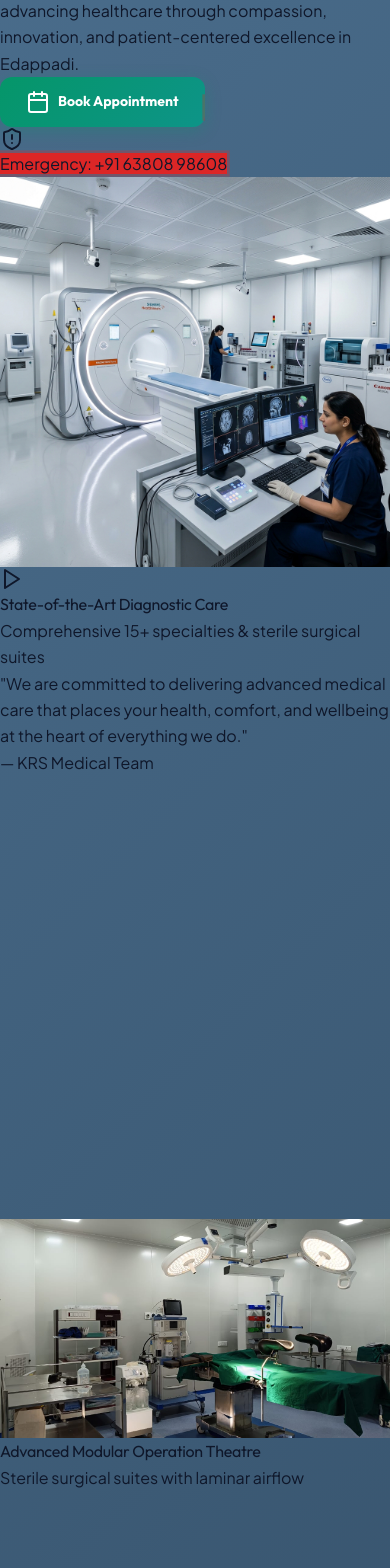
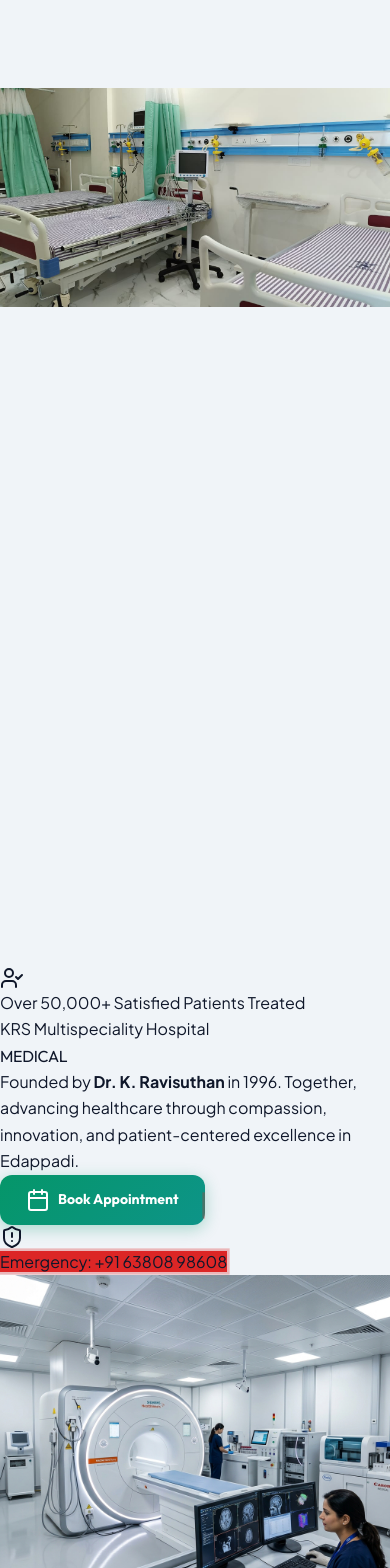
Before and after one commit to Manju1303/krs, a React (Vite) app: page / in a window 390 px wide. Shown: the part 1065-2633 px from the top of the page. Built offline with nearby package versions, Linux system fonts and the light colour scheme.

Commit message:
Update slideshow to cycle in background and style typography overlay

```diff
--- a/src/components/Hero.jsx
+++ b/src/components/Hero.jsx
@@ -11,12 +11,7 @@
 export default function Hero({ onOpenBooking }) {
   const [currentSlide, setCurrentSlide] = useState(0);
 
-  const heroSlides = [
-    {
-      url: getImg('images/hero_doctor_portrait.png'),
-      caption: 'KRS Specialist Doctors',
-      sub: 'Dedicated surgeons & medical consultants'
-    },
+  const backgroundSlides = [
     {
       url: getImg('images/ot_main.jpeg'),
       caption: 'Advanced Modular Operation Theatre',
@@ -46,41 +41,62 @@
 
   useEffect(() => {
     const timer = setInterval(() => {
-      setCurrentSlide((prev) => (prev + 1) % heroSlides.length);
-    }, 4500);
+      setCurrentSlide((prev) => (prev + 1) % backgroundSlides.length);
+    }, 5000);
     return () => clearInterval(timer);
-  }, [heroSlides.length]);
+  }, [backgroundSlides.length]);
 
   return (
-    <section id="home" className="relative pt-28 md:pt-36 pb-16 overflow-hidden" style={{ background: 'linear-gradient(135deg, #4A6D8C 0%, #395670 60%, #2A435A 100%)' }}>
+    <section id="home" className="relative pt-28 md:pt-36 pb-16 overflow-hidden" style={{ minHeight: '100dvh' }}>
 
-      {/* Subtle medical grid texture overlay */}
-      <div className="absolute inset-0 pointer-events-none opacity-10 bg-grid-pattern" />
+      {/* ── Background Image Slideshow (Cycles in the entire blue/slate backdrop space) ── */}
+      <div className="absolute inset-0 z-0">
+        {backgroundSlides.map((slide, idx) => (
+          <div
+            key={idx}
+            className="absolute inset-0 transition-opacity duration-1000 ease-in-out"
+            style={{ opacity: idx === currentSlide ? 1 : 0 }}
+          >
+            <img
+              src={slide.url}
+              alt={slide.caption}
+              className="w-full h-full object-cover select-none"
+              draggable={false}
+            />
+          </div>
+        ))}
+
+        {/* Premium layered gradient overlay for high contrast & text readability */}
+        <div className="absolute inset-0 pointer-events-none" style={{
+          background: 'linear-gradient(105deg, rgba(15,32,54,0.94) 0%, rgba(15,32,54,0.85) 50%, rgba(15,32,54,0.45) 100%)',
+        }} />
+        <div className="absolute inset-0 pointer-events-none bg-grid-pattern opacity-15" />
+      </div>
 
       {/* ── Main Hero Content Container ── */}
       <div className="max-w-7xl mx-auto px-6 sm:px-8 lg:px-12 relative z-10">
         <div className="grid grid-cols-1 lg:grid-cols-12 gap-12 items-center min-h-[540px]">
 
-          {/* ── Left Column: Headline & Messaging ── */}
-          <div className="lg:col-span-7 space-y-7 text-white">
+          {/* ── Left Column: Headline & Messaging (With size & typography tailored to the theme) ── */}
+          <div className="lg:col-span-7 space-y-6 text-white animate-fade-in-up">
 
             {/* Patients Trust Pill */}
-            <div className="inline-flex items-center gap-2.5 px-4 py-2 rounded-full bg-white/10 border border-white/20 backdrop-blur-md text-xs font-semibold text-teal-100">
-              <span className="flex h-2 w-2 rounded-full bg-emerald-400 animate-ping" />
-              <UserCheck className="w-4 h-4 text-teal-300" />
+            <div className="inline-flex items-center gap-2.5 px-4 py-2 rounded-full bg-white/10 border border-white/20 backdrop-blur-md text-[11px] font-bold text-teal-300">
+              <span className="flex h-2 w-2 rounded-full bg-teal-400 animate-ping" />
+              <UserCheck className="w-3.5 h-3.5" />
               <span>Over 50,000+ Satisfied Patients Treated</span>
             </div>
 
-            {/* Giant Title */}
-            <div>
-              <span className="text-teal-300 text-sm sm:text-base font-extrabold tracking-widest uppercase font-heading block mb-1">
+            {/* Giant Title & Section Text */}
+            <div className="space-y-3">
+              <span className="text-teal-400 text-xs sm:text-sm font-extrabold tracking-widest uppercase font-heading block">
                 KRS Multispeciality Hospital
               </span>
-              <h1 className="text-5xl sm:text-6xl lg:text-7xl font-black tracking-tight leading-[1.05] font-heading">
+              <h1 className="text-5xl sm:text-6xl lg:text-[4.5rem] font-black tracking-tight leading-[1.05] font-heading text-white">
                 MEDICAL
               </h1>
-              <p className="mt-4 text-slate-100 text-base sm:text-lg max-w-xl font-normal leading-relaxed">
-                Founded by <strong className="text-teal-200 font-semibold">Dr. K. Ravisuthan</strong> in 1996.
+              <p className="text-slate-300 text-sm sm:text-base max-w-xl font-normal leading-relaxed">
+                Founded by <strong className="text-teal-300 font-semibold">Dr. K. Ravisuthan</strong> in 1996.
                 Together, advancing healthcare through compassion, innovation, and patient-centered excellence in Edappadi.
               </p>
             </div>
@@ -89,7 +105,7 @@
             <div className="flex flex-wrap gap-4 pt-2">
               <button
                 onClick={onOpenBooking}
-                className="btn-premium py-3.5 px-7 text-sm font-bold shadow-xl hover:scale-105 transition-all"
+                className="btn-premium py-3.5 px-7 text-xs font-extrabold uppercase tracking-wider shadow-xl hover:scale-105 transition-all"
               >
                 <Calendar className="w-4 h-4" />
                 Book Appointment
@@ -97,7 +113,7 @@
 
               <a
                 href={`tel:${hospitalInfo.hospitalMobile}`}
-                className="inline-flex items-center gap-2.5 px-6 py-3.5 rounded-xl font-bold text-sm text-white transition-all hover:scale-105 shadow-xl"
+                className="inline-flex items-center gap-2.5 px-6 py-3.5 rounded-xl font-extrabold text-xs uppercase tracking-wider text-white transition-all hover:scale-105 shadow-xl"
                 style={{
                   background: '#dc2626',
                   animation: 'pulseRed 2.5s infinite',
@@ -109,7 +125,7 @@
             </div>
 
             {/* Video Preview Thumbnail */}
-            <div className="pt-4 hidden sm:block">
+            <div className="pt-2 hidden sm:block">
               <div className="inline-flex items-center gap-4 p-2.5 pr-6 rounded-2xl bg-white/10 backdrop-blur-xl border border-white/20 shadow-2xl max-w-md">
                 <div className="relative w-16 h-16 rounded-xl overflow-hidden shrink-0 group cursor-pointer" onClick={onOpenBooking}>
                   <img src={getImg('images/medical_tech_lab.png')} alt="KRS Hospital Virtual Tour" className="w-full h-full object-cover group-hover:scale-110 transition-transform duration-300" />
@@ -121,22 +137,22 @@
                 </div>
                 <div>
                   <h4 className="text-xs font-bold text-white leading-tight">State-of-the-Art Diagnostic Care</h4>
-                  <p className="text-[11px] text-slate-200 mt-1 leading-snug">Comprehensive 15+ specialties & sterile surgical suites</p>
+                  <p className="text-[11px] text-slate-300 mt-1 leading-snug">Comprehensive 15+ specialties & sterile surgical suites</p>
                 </div>
               </div>
             </div>
 
           </div>
 
-          {/* ── Right Column: Interactive Image Slideshow ── */}
+          {/* ── Right Column: Doctor Hero Portrait (Static card matching Heltro Template) ── */}
           <div className="lg:col-span-5 relative flex justify-center lg:justify-end">
 
             {/* Backdrop glow */}
-            <div className="absolute top-1/2 left-1/2 -translate-x-1/2 -translate-y-1/2 w-80 h-80 bg-teal-400/20 rounded-full blur-3xl pointer-events-none" />
+            <div className="absolute top-1/2 left-1/2 -translate-x-1/2 -translate-y-1/2 w-80 h-80 bg-teal-400/15 rounded-full blur-3xl pointer-events-none" />
 
             {/* Floating Top Statement Card */}
-            <div className="absolute -top-4 right-0 z-20 hidden md:block max-w-xs p-4 rounded-2xl bg-white/15 backdrop-blur-xl border border-white/25 shadow-2xl text-white">
-              <p className="text-xs font-medium leading-relaxed text-slate-100">
+            <div className="absolute -top-4 right-0 z-20 hidden md:block max-w-xs p-4 rounded-2xl bg-white/10 backdrop-blur-xl border border-white/20 shadow-2xl text-white">
+              <p className="text-xs font-medium leading-relaxed text-slate-200">
                 "We are committed to delivering advanced medical care that places your health, comfort, and wellbeing at the heart of everything we do."
               </p>
               <div className="mt-2 text-[10px] text-teal-300 font-bold uppercase tracking-wider">
@@ -144,50 +160,22 @@
               </div>
             </div>
 
-            {/* Slideshow Card Container */}
-            <div className="relative z-10 w-full max-w-md aspect-[4/5] rounded-3xl overflow-hidden border-2 border-white/20 shadow-2xl bg-slate-800/30 backdrop-blur-sm">
-              {heroSlides.map((slide, idx) => (
-                <div
-                  key={idx}
-                  className="absolute inset-0 transition-opacity duration-1000 ease-in-out"
-                  style={{ opacity: idx === currentSlide ? 1 : 0 }}
-                >
-                  <img
-                    src={slide.url}
-                    alt={slide.caption}
-                    className="w-full h-full object-cover select-none"
-                    draggable={false}
-                  />
-                  {/* Glass caption panel */}
-                  <div className="absolute inset-x-0 bottom-0 bg-gradient-to-t from-slate-950/90 via-slate-900/40 to-transparent p-6 pt-16 text-white">
-                    <h4 className="text-sm font-bold font-heading">{slide.caption}</h4>
-                    <p className="text-[11px] text-slate-300 mt-1">{slide.sub}</p>
-                  </div>
-                </div>
-              ))}
+            {/* Doctor Card Wrapper */}
+            <div className="relative z-10 w-full max-w-sm rounded-3xl overflow-hidden border border-white/10 shadow-2xl bg-slate-950/20 backdrop-blur-md">
+              <img
+                src={getImg('images/hero_doctor_portrait.png')}
+                alt="KRS Medical Professional"
+                className="w-full h-auto object-cover transform hover:scale-102 transition-transform duration-500"
+              />
 
               {/* Floating Experience Badge (Oversized 28+ Stat) */}
-              <div className="absolute bottom-4 left-4 z-20 p-4 rounded-2xl bg-slate-900/85 backdrop-blur-xl border border-white/20 shadow-2xl flex items-center gap-4 text-white">
+              <div className="absolute bottom-4 left-4 z-20 p-4 rounded-2xl bg-slate-900/90 backdrop-blur-xl border border-white/10 shadow-2xl flex items-center gap-4 text-white">
                 <div className="text-4xl font-extrabold font-heading text-teal-400 leading-none">
                   28+
                 </div>
                 <div className="text-xs font-semibold leading-tight text-slate-200">
                   Years of Medical<br />Excellence in Salem
                 </div>
-              </div>
-
-              {/* Slide Indicators */}
-              <div className="absolute top-4 left-4 z-20 flex gap-1.5">
-                {heroSlides.map((_, idx) => (
-                  <div
-                    key={idx}
-                    className="h-1.5 rounded-full transition-all duration-300"
-                    style={{
-                      width: idx === currentSlide ? '20px' : '6px',
-                      background: idx === currentSlide ? '#2dd4bf' : 'rgba(255,255,255,0.4)',
-                    }}
-                  />
-                ))}
               </div>
             </div>
 
@@ -199,7 +187,7 @@
         <div className="mt-14 grid grid-cols-1 sm:grid-cols-2 lg:grid-cols-4 gap-4">
 
           {/* Card 1: Opening Hours */}
-          <div className="p-5 rounded-2xl bg-white/10 backdrop-blur-xl border border-white/15 text-white hover:bg-white/15 transition-all">
+          <div className="p-5 rounded-2xl bg-white/5 backdrop-blur-xl border border-white/10 text-white hover:bg-white/10 transition-all">
             <div className="flex items-center gap-3 mb-2">
               <div className="p-2.5 rounded-xl bg-teal-500/20 text-teal-300">
                 <Clock className="w-5 h-5" />
@@ -207,11 +195,11 @@
               <h3 className="font-bold text-sm font-heading">Opening Hours</h3>
             </div>
             <p className="text-xs text-slate-200 font-medium">24/7 ICU & Emergency Open</p>
-            <p className="text-[11px] text-slate-300 mt-1">OPD: Mon – Sat (9:00 AM – 9:00 PM)</p>
+            <p className="text-[11px] text-slate-400 mt-1">OPD: Mon – Sat (9:00 AM – 9:00 PM)</p>
           </div>
 
           {/* Card 2: Doctors' Timetable */}
-          <div className="p-5 rounded-2xl bg-white/10 backdrop-blur-xl border border-white/15 text-white hover:bg-white/15 transition-all">
+          <div className="p-5 rounded-2xl bg-white/5 backdrop-blur-xl border border-white/10 text-white hover:bg-white/10 transition-all">
             <div className="flex items-center gap-3 mb-2">
               <div className="p-2.5 rounded-xl bg-teal-500/20 text-teal-300">
                 <Stethoscope className="w-5 h-5" />
@@ -219,11 +207,11 @@
               <h3 className="font-bold text-sm font-heading">Doctors' Timetable</h3>
             </div>
             <p className="text-xs text-slate-200 font-medium">15+ Specialist Surgeons</p>
-            <p className="text-[11px] text-slate-300 mt-1">Available for OPD & Emergency</p>
+            <p className="text-[11px] text-slate-400 mt-1">Available for OPD & Emergency</p>
           </div>
 
           {/* Card 3: Quick Booking */}
-          <div className="p-5 rounded-2xl bg-white/10 backdrop-blur-xl border border-white/15 text-white hover:bg-white/15 transition-all cursor-pointer group" onClick={onOpenBooking}>
+          <div className="p-5 rounded-2xl bg-white/5 backdrop-blur-xl border border-white/10 text-white hover:bg-white/10 transition-all cursor-pointer group" onClick={onOpenBooking}>
             <div className="flex items-center justify-between mb-2">
               <div className="flex items-center gap-3">
                 <div className="p-2.5 rounded-xl bg-emerald-500/20 text-emerald-300">
@@ -234,11 +222,11 @@
               <ChevronRight className="w-4 h-4 text-teal-300 group-hover:translate-x-1 transition-transform" />
             </div>
             <p className="text-xs text-slate-200 font-medium">Book Online Instantly</p>
-            <p className="text-[11px] text-slate-300 mt-1">Zero wait time consultation</p>
+            <p className="text-[11px] text-slate-400 mt-1">Zero wait time consultation</p>
           </div>
 
           {/* Card 4: Emergency Cases */}
-          <a href={`tel:${hospitalInfo.hospitalMobile}`} className="p-5 rounded-2xl bg-rose-600/90 backdrop-blur-xl border border-rose-400/30 text-white hover:bg-rose-600 transition-all block">
+          <a href={`tel:${hospitalInfo.hospitalMobile}`} className="p-5 rounded-2xl bg-rose-600/90 backdrop-blur-xl border border-rose-400/20 text-white hover:bg-rose-600 transition-all block">
             <div className="flex items-center gap-3 mb-2">
               <div className="p-2.5 rounded-xl bg-white/20 text-white">
                 <ShieldAlert className="w-5 h-5" />
```
